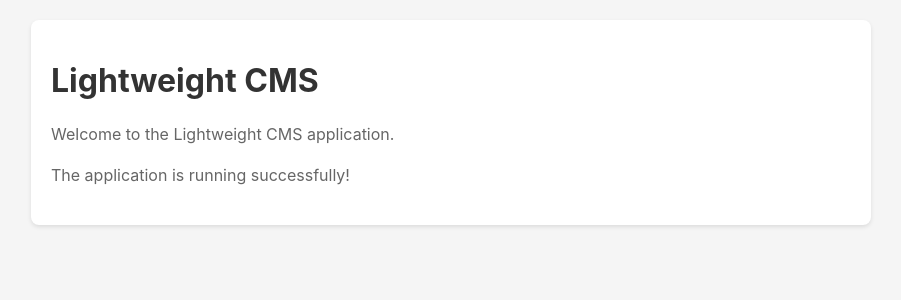
After one commit to matriawan/lightweight-cms, a PHP site: page /views/home.php in a window 1280 px wide. The commit adds this page. Shown: the top 300 px of the page, without its empty margins (189-1090 px from the left). Run offline with PHP 8.4, Linux system fonts and the light colour scheme.

Commit message:
refactor: move HTML markup to views/home.php
- Extract HTML markup from index.php to views/home.php
- Update index.php to act as a simple router that includes view files
- Improve separation of concerns between routing and presentation

```diff
--- /dev/null
+++ b/views/home.php
@@ -0,0 +1,38 @@
+<!DOCTYPE html>
+<html lang="en">
+<head>
+    <meta charset="UTF-8">
+    <meta name="viewport" content="width=device-width, initial-scale=1.0">
+    <title>Lightweight CMS</title>
+    <style>
+        body {
+            font-family: -apple-system, BlinkMacSystemFont, "Segoe UI", sans-serif;
+            margin: 0;
+            padding: 20px;
+            background: #f5f5f5;
+        }
+        .container {
+            max-width: 800px;
+            margin: 0 auto;
+            background: white;
+            padding: 20px;
+            border-radius: 8px;
+            box-shadow: 0 2px 4px rgba(0,0,0,0.1);
+        }
+        h1 {
+            color: #333;
+        }
+        p {
+            color: #666;
+            line-height: 1.6;
+        }
+    </style>
+</head>
+<body>
+    <div class="container">
+        <h1>Lightweight CMS</h1>
+        <p>Welcome to the Lightweight CMS application.</p>
+        <p>The application is running successfully!</p>
+    </div>
+</body>
+</html>
```
Also changed, not shown: index.php (+7 -22 lines).
